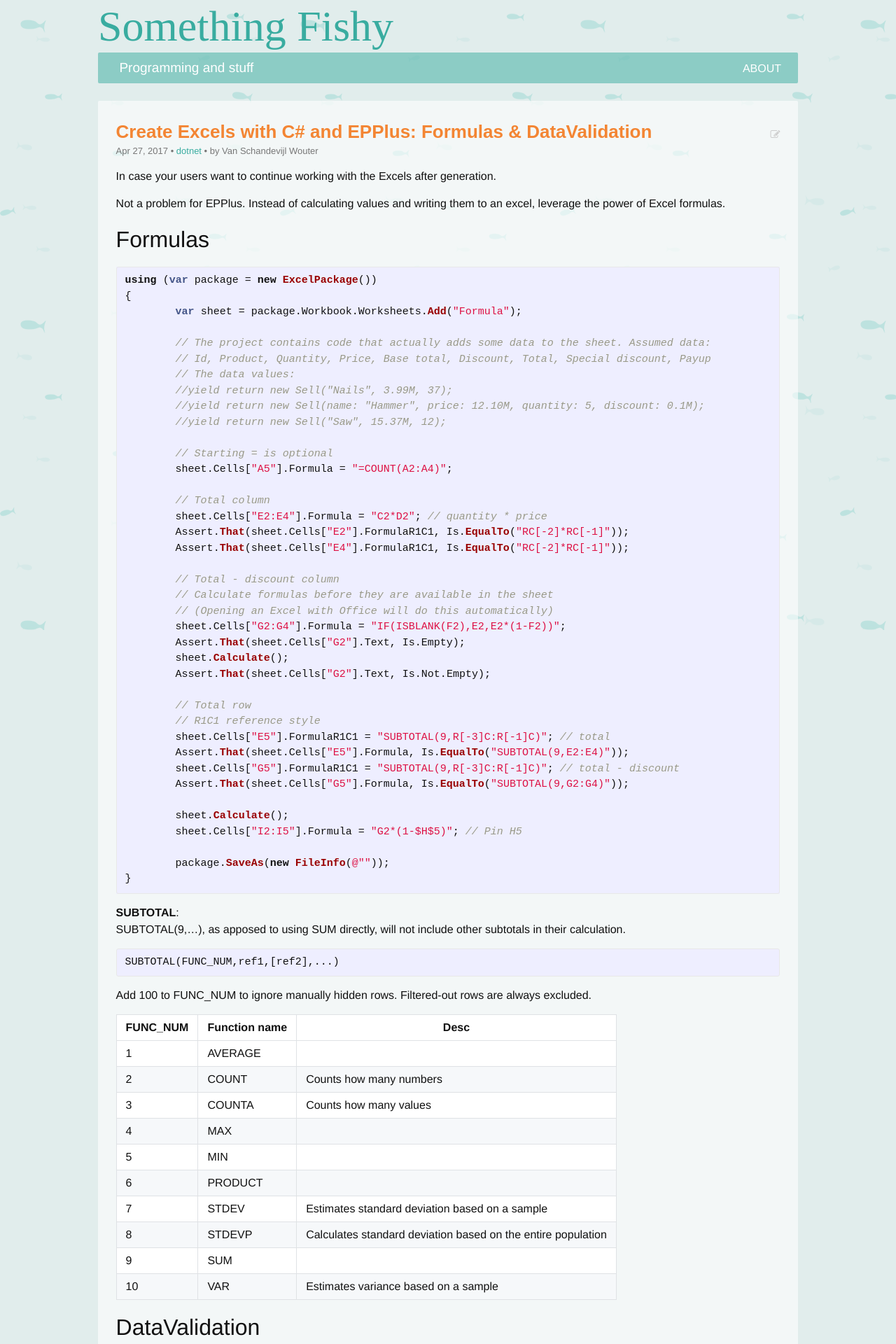
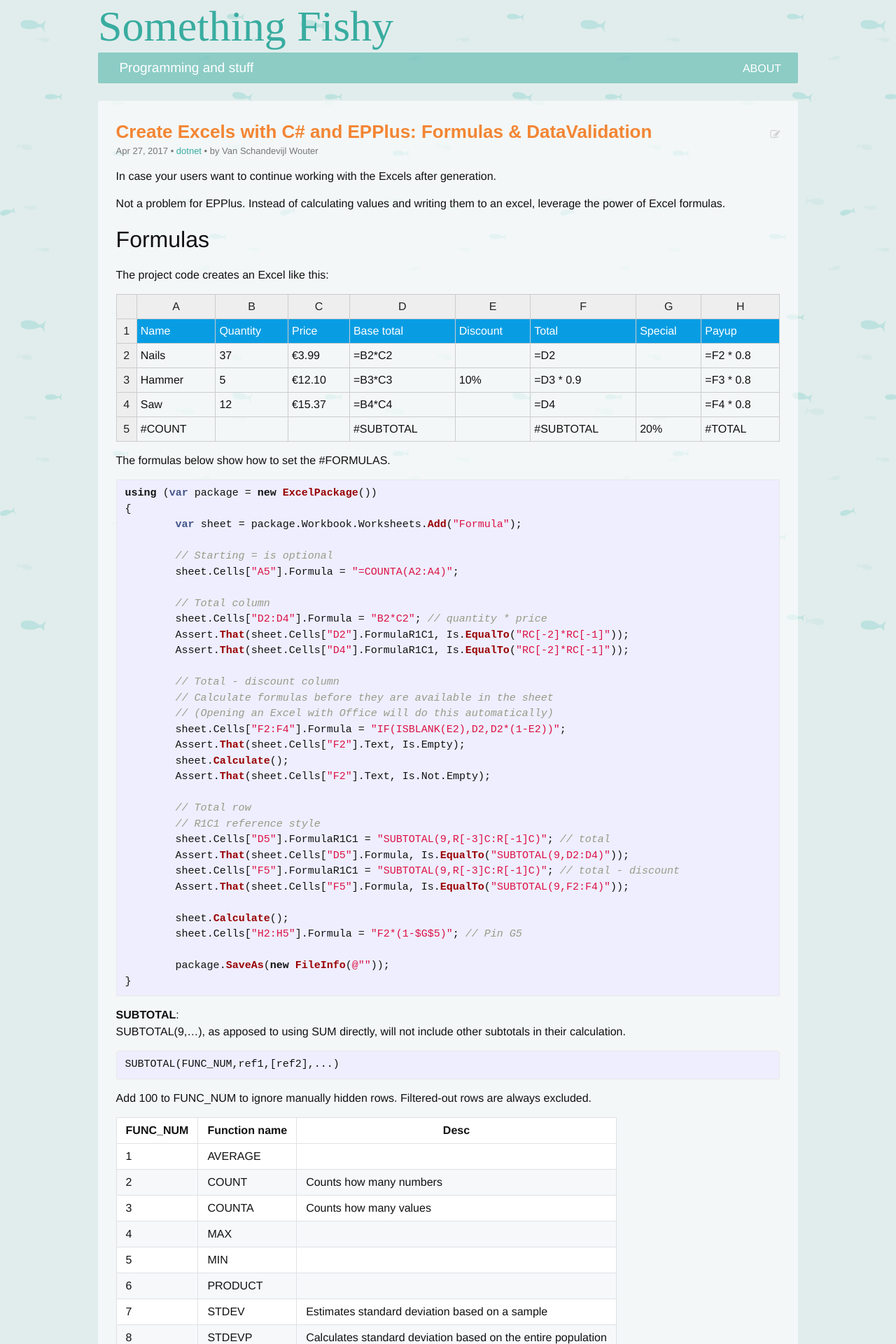
Before and after one commit to Laoujin/bliki, a Jekyll site: the page built from _posts/2017-27-04-create-xlsx-excel-with-epplus-csharp-formulas-and-datavalidation.md, in a window 1280 px wide. Shown: the top 1920 px of the page at 70% size. Built offline with Jekyll 4.4.1, drawn with Linux system fonts in a browser that asks for light colours; some web fonts are replaced.

Commit message:
excel formulas: show excel table

````diff
--- a/_config.yml
+++ b/_config.yml
@@ -51,3 +51,5 @@ exclude:
   - Gemfile.lock
   - Rakefile
   - package.json
+  - TODO.md
+  - README.md
--- a/_posts/2017-27-04-create-xlsx-excel-with-epplus-csharp-formulas-and-datavalidation.md
+++ b/_posts/2017-27-04-create-xlsx-excel-with-epplus-csharp-formulas-and-datavalidation.md
@@ -15,43 +15,50 @@ an excel, leverage the power of Excel formulas.
 
 Formulas
 --------
+
+The project code creates an Excel like this:
+
+|   | A     | B        | C      | D          | E        | F         | G         | H       |
+|---|-------|----------|--------|------------|----------|-----------|-----------|---------|
+| 1 | Name  | Quantity | Price  | Base total | Discount | Total     | Special   | Payup   |
+| 2 | Nails | 37       | €3.99  | =B2*C2     |          | =D2       |           | =F2 * 0.8
+| 3 | Hammer| 5        | €12.10 | =B3*C3     | 10%      | =D3 * 0.9 |           | =F3 * 0.8
+| 4 | Saw   | 12       | €15.37 | =B4*C4     |          | =D4       |           | =F4 * 0.8
+| 5 | #COUNT|          |        | #SUBTOTAL  |          | #SUBTOTAL | 20%       | #TOTAL
+{: .table-excel}
+
+The formulas below show how to set the #FORMULAS.
+
 ```c#
 using (var package = new ExcelPackage())
 {
 	var sheet = package.Workbook.Worksheets.Add("Formula");
 
-	// The project contains code that actually adds some data to the sheet. Assumed data:
-	// Id, Product, Quantity, Price, Base total, Discount, Total, Special discount, Payup
-	// The data values:
-	//yield return new Sell("Nails", 3.99M, 37);
-	//yield return new Sell(name: "Hammer", price: 12.10M, quantity: 5, discount: 0.1M);
-	//yield return new Sell("Saw", 15.37M, 12);
-
 	// Starting = is optional
-	sheet.Cells["A5"].Formula = "=COUNT(A2:A4)";
+	sheet.Cells["A5"].Formula = "=COUNTA(A2:A4)";
 
 	// Total column
-	sheet.Cells["E2:E4"].Formula = "C2*D2"; // quantity * price
-	Assert.That(sheet.Cells["E2"].FormulaR1C1, Is.EqualTo("RC[-2]*RC[-1]"));
-	Assert.That(sheet.Cells["E4"].FormulaR1C1, Is.EqualTo("RC[-2]*RC[-1]"));
+	sheet.Cells["D2:D4"].Formula = "B2*C2"; // quantity * price
+	Assert.That(sheet.Cells["D2"].FormulaR1C1, Is.EqualTo("RC[-2]*RC[-1]"));
+	Assert.That(sheet.Cells["D4"].FormulaR1C1, Is.EqualTo("RC[-2]*RC[-1]"));
 
 	// Total - discount column
 	// Calculate formulas before they are available in the sheet
 	// (Opening an Excel with Office will do this automatically)
-	sheet.Cells["G2:G4"].Formula = "IF(ISBLANK(F2),E2,E2*(1-F2))";
-	Assert.That(sheet.Cells["G2"].Text, Is.Empty);
+	sheet.Cells["F2:F4"].Formula = "IF(ISBLANK(E2),D2,D2*(1-E2))";
+	Assert.That(sheet.Cells["F2"].Text, Is.Empty);
 	sheet.Calculate();
-	Assert.That(sheet.Cells["G2"].Text, Is.Not.Empty);
+	Assert.That(sheet.Cells["F2"].Text, Is.Not.Empty);
 
 	// Total row
 	// R1C1 reference style
-	sheet.Cells["E5"].FormulaR1C1 = "SUBTOTAL(9,R[-3]C:R[-1]C)"; // total
-	Assert.That(sheet.Cells["E5"].Formula, Is.EqualTo("SUBTOTAL(9,E2:E4)"));
-	sheet.Cells["G5"].FormulaR1C1 = "SUBTOTAL(9,R[-3]C:R[-1]C)"; // total - discount
-	Assert.That(sheet.Cells["G5"].Formula, Is.EqualTo("SUBTOTAL(9,G2:G4)"));
+	sheet.Cells["D5"].FormulaR1C1 = "SUBTOTAL(9,R[-3]C:R[-1]C)"; // total
+	Assert.That(sheet.Cells["D5"].Formula, Is.EqualTo("SUBTOTAL(9,D2:D4)"));
+	sheet.Cells["F5"].FormulaR1C1 = "SUBTOTAL(9,R[-3]C:R[-1]C)"; // total - discount
+	Assert.That(sheet.Cells["F5"].Formula, Is.EqualTo("SUBTOTAL(9,F2:F4)"));
 
 	sheet.Calculate();
-	sheet.Cells["I2:I5"].Formula = "G2*(1-$H$5)"; // Pin H5
+	sheet.Cells["H2:H5"].Formula = "F2*(1-$G$5)"; // Pin G5
 
 	package.SaveAs(new FileInfo(@""));
 }
--- a/_sass/tables.scss
+++ b/_sass/tables.scss
@@ -33,3 +33,28 @@ table.table-code {
 		width: 50%;
 	}
 }
+
+
+table.table-excel {
+	width: 100%;
+	margin-bottom: 15px;
+	border-collapse: collapse;
+
+	th, tr td:first-child {
+		background-color: #EEE;
+		color: #222;
+		text-align: center;
+		font-weight: normal;
+		white-space: nowrap;
+	}
+
+	th, td {
+		border: 1px solid #CCC;
+		padding: 5px;
+	}
+
+	tbody tr:first-child {
+		color: white;
+		background-color: #089DE3;
+	}
+}
````
